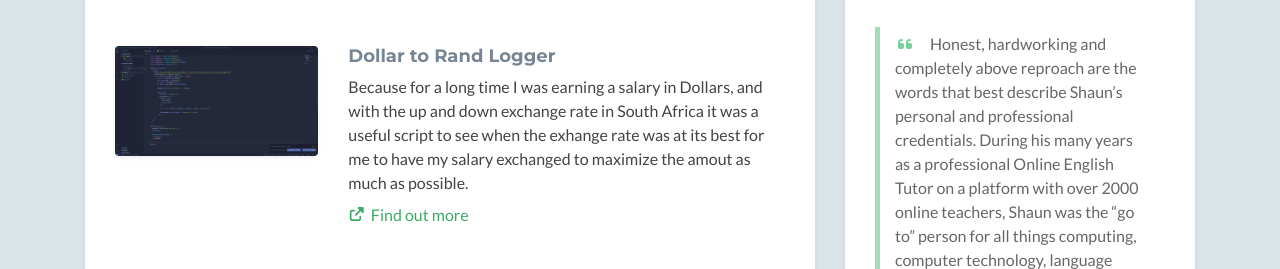
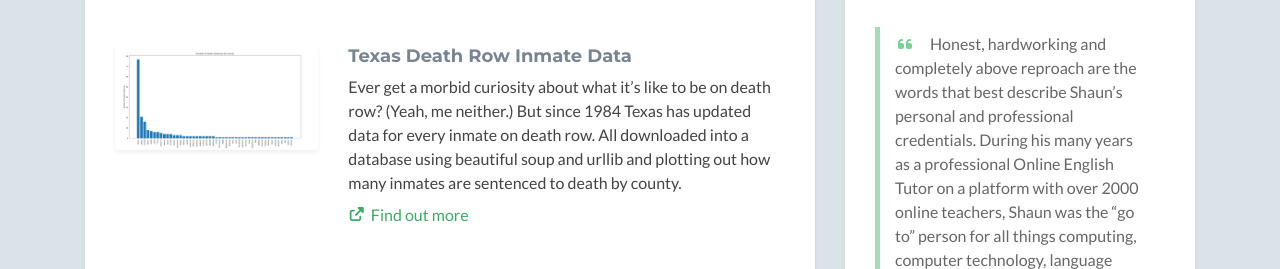
Before and after one commit to Shaun-Jonker/Shaun-Jonker.github.io, a plain HTML site: page index.html in a window 1280 px wide. Shown: the part 1312-1581 px from the top of the page. Drawn offline with nearby package versions, Linux system fonts and the light colour scheme; no server answers; some icons are missing.

Commit message:
added a new project

```diff
--- a/index.html
+++ b/index.html
@@ -88,6 +88,18 @@
 
                             </div><!--//item-->
                             <hr class="divider" />
+
+                            <div class="item row">
+                                <a class="col-md-4 col-12" href="https://github.com/Shaun-Jonker/Texas-death-sentences-data" target="_blank">
+                                <img class="img-fluid project-image rounded shadow-sm" src="assets/images/projects/death sentences.PNG" alt="project name" />
+                                </a>
+                                <div class="desc col-md-8 col-12">
+                                    <h3 class="title"><a href="https://github.com/Shaun-Jonker/Texas-death-sentences-data" target="_blank">Texas Death Row Inmate Data</a></h3>
+                                    <p class="mb-2">Ever get a morbid curiosity about what it’s like to be on death row? (Yeah, me neither.) But since 1984 Texas has updated data for every inmate on death row. All downloaded into a database using beautiful soup and urllib and plotting out how many inmates are sentenced to death by county.</p>
+                                    <p><a class="more-link" href="https://github.com/Shaun-Jonker/Texas-death-sentences-data" target="_blank"><i class="fas fa-external-link-alt"></i>Find out more</a></p>
+                                </div><!--//desc-->
+                            </div><!--//item-->
+
                             <div class="item row">
                                 <a class="col-md-4 col-12" href="https://github.com/Shaun-Jonker/Dollar-to-Rand-logger" target="_blank">
                                 <img class="img-fluid project-image rounded shadow-sm" src="assets/images/projects/D_to_R.PNG" alt="project name" />
```
Also changed, not shown: assets/images/projects/death sentences.PNG (added).
